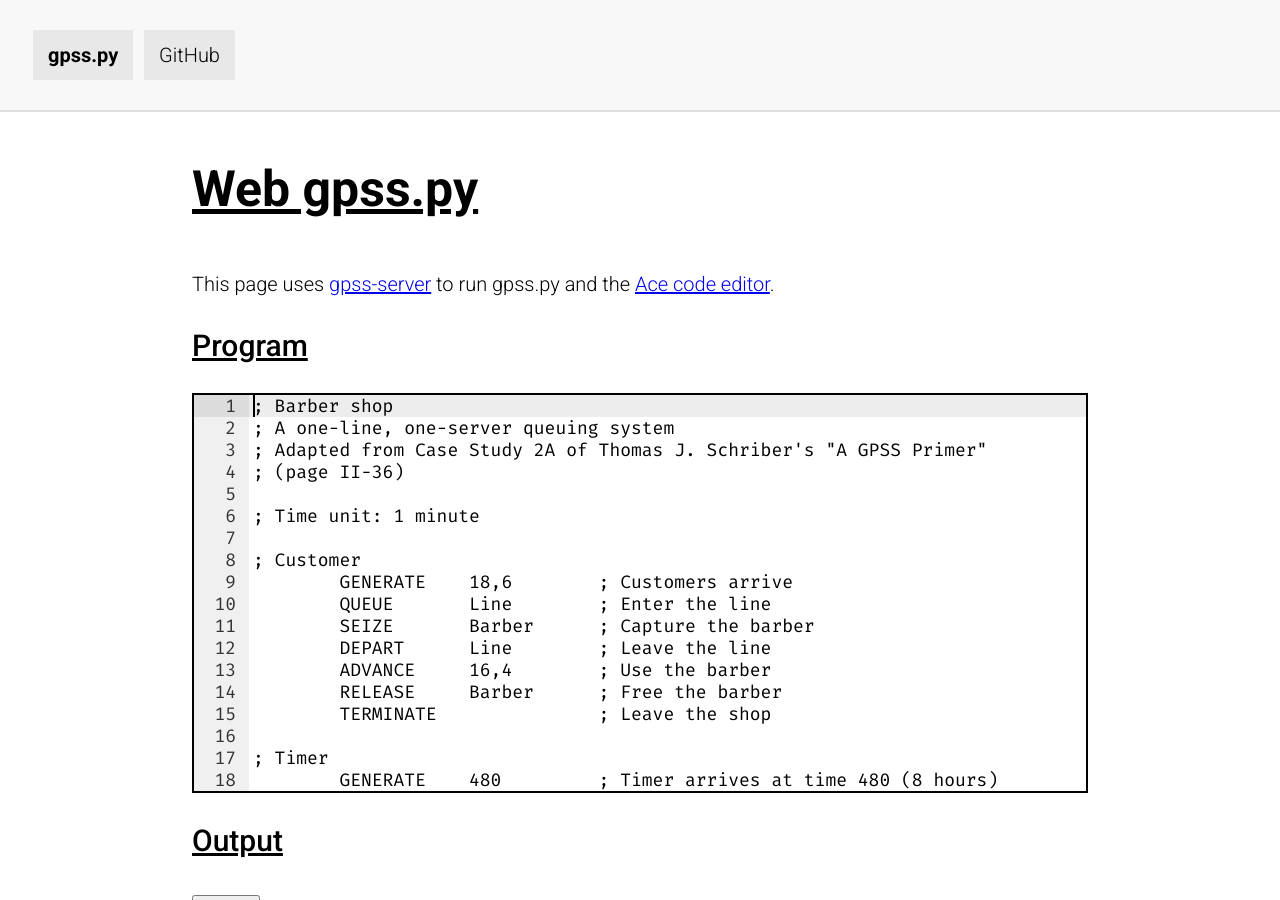
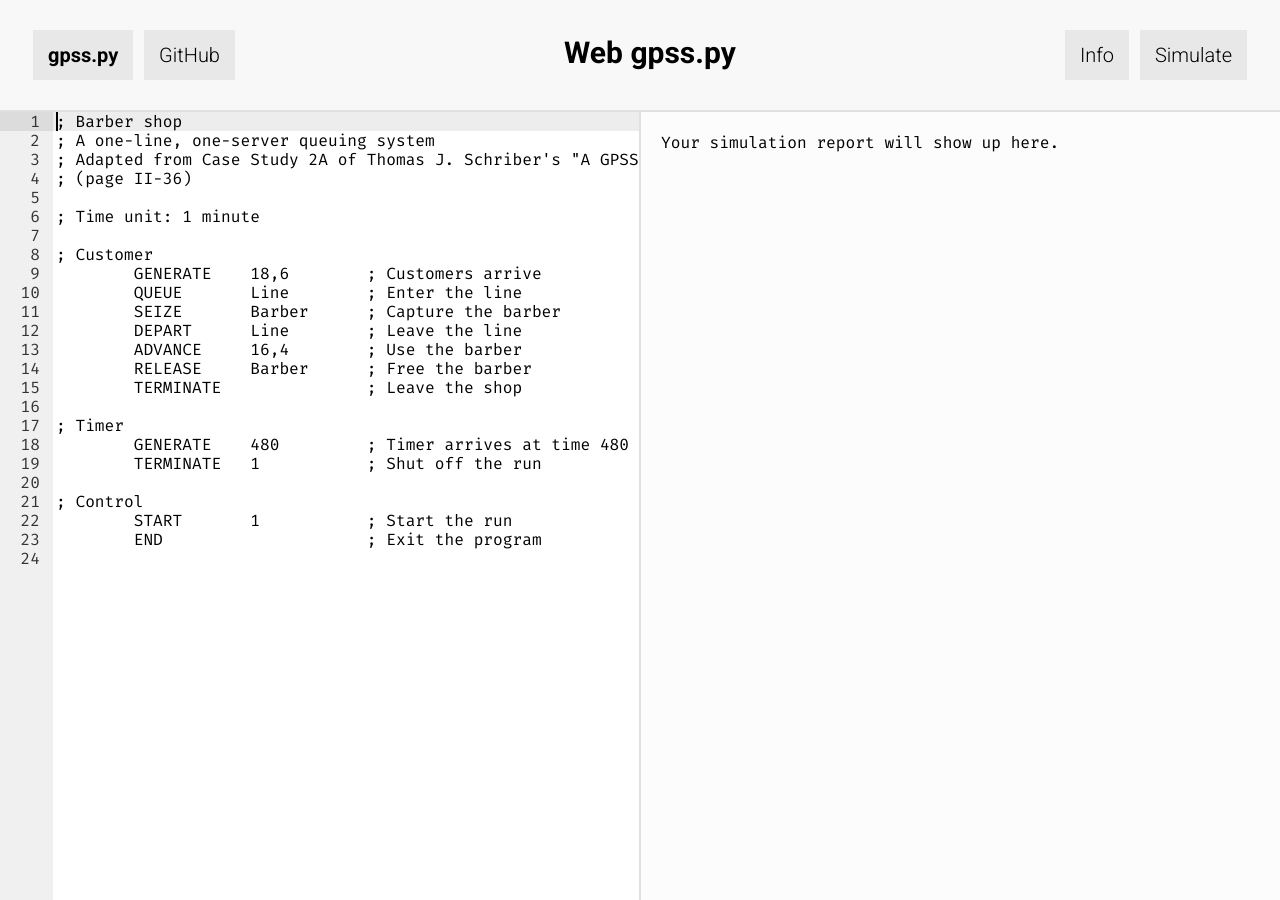
Before and after one commit to martendo/gpss.py, a Jekyll site: the page built from docs/web/index.md, in a window 1280 px wide. Built offline with Jekyll 4.4.1, drawn with Linux system fonts in a browser that asks for light colours.

Commit message:
Revamp Web gpss.py UI

```diff
--- a/docs/web/index.md
+++ b/docs/web/index.md
@@ -2,15 +2,13 @@
 title: Web gpss.py
 permalink: /web
 style: /web/style.css
+nav:
+  - <button id="info-btn">Info</button>
+  - <button id="simulate-btn">Simulate</button>
+navtitle: Web gpss.py
 ---
 
-# Web gpss.py
-This page uses [gpss-server][gpss-server]{:target="_blank"} to run
-gpss.py and the [Ace code editor][ace]{:target="_blank"}.
-
-## Program
-
-<div class="editor-container">
+<div class="container">
   <div id="editor" class="editor">; Barber shop
 ; A one-line, one-server queuing system
 ; Adapted from Case Study 2A of Thomas J. Schriber's "A GPSS Primer"
@@ -37,17 +35,26 @@ gpss.py and the [Ace code editor][ace]{:target="_blank"}.
 </div>
 </div>
 
-## Output
+<div id="separator"></div>
 
-<button id="simulateBtn">Simulate</button>
+<div class="highlight" id="output-container">
+  <pre class="highlight"><code id="output">Your simulation report will show up here.</code></pre>
+</div>
 
-~~~
-Your simulation report will show up here.
-~~~
-{:#response}
+<section id="info" markdown="1">
+## Web gpss.py Info
+This page uses the [gpss-server][gpss-server]{:target="_blank"} web
+service to run gpss.py. The "Simulate" button at the top causes the
+gpss.py program to be sent to the server and what it responds with is
+put into the output box.
+
+The [Ace code editor][ace]{:target="_blank"} is also embedded in this
+page for &mdash; you guessed it &mdash; decoration, it has no real
+purpose at all; completely useless. (It's for editing code, silly.)
+
+[gpss-server]: https://github.com/martendo/gpss-server
+[ace]: https://ace.c9.io
+</section>
 
 <script src="{{ '/web/ace/ace.js' | relative_url }}" type="text/javascript" charset="utf-8"></script>
 <script src="{{ '/web/script.js' | relative_url }}" type="text/javascript" charset="utf-8"></script>
-
-[gpss-server]: https://github.com/martendo/gpss-server
-[ace]: https://ace.c9.io
--- a/docs/web/script.js
+++ b/docs/web/script.js
@@ -1,4 +1,13 @@
-const output = document.getElementById("response").getElementsByTagName("code")[0];
+const info = document.getElementById("info");
+document.getElementById("info-btn").addEventListener("click", () => {
+  if (info.style.display === "") {
+    info.style.display = "unset";
+  } else {
+    info.style.display = "";
+  }
+});
+
+const output = document.getElementById("output");
 
 const editor = ace.edit("editor");
 editor.setOptions({
@@ -14,7 +23,7 @@ function responseError(response) {
 }
 
 var timeout;
-document.getElementById("simulateBtn").addEventListener("click", () => {
+document.getElementById("simulate-btn").addEventListener("click", () => {
   const request = new XMLHttpRequest();
   request.addEventListener("error", () => {
     clearTimeout(timeout);
--- a/docs/web/style.css
+++ b/docs/web/style.css
@@ -1,3 +1,13 @@
+body > section {
+  position: relative;
+  font-size: 0.9em;
+  margin: 0;
+  padding: 0;
+  display: grid;
+  grid-template-rows: minmax(0, 1fr) auto;
+  grid-template-columns: minmax(0, 1fr) auto minmax(0, 1fr);
+}
+
 .editor {
   position: absolute;
   top: 0;
@@ -8,9 +18,29 @@
   font-family: "Fira Mono", monospace;
 }
 
-.editor-container {
+.container {
   position: relative;
   width: 100%;
-  height: 20em;
-  border: 2px solid #000000;
+  height: 100%;
 }
+
+#separator {
+  background-color: #e0e0e0;
+  width: 2px;
+}
+
+#output-container {
+  border-radius: 0;
+}
+
+#info {
+  position: absolute;
+  top: 0;
+  bottom: 0;
+  left: 0;
+  right: 0;
+  display: none;
+  background-color: #ffffff;
+  z-index: 100;
+  font-size: 1.25rem;
+}
```
